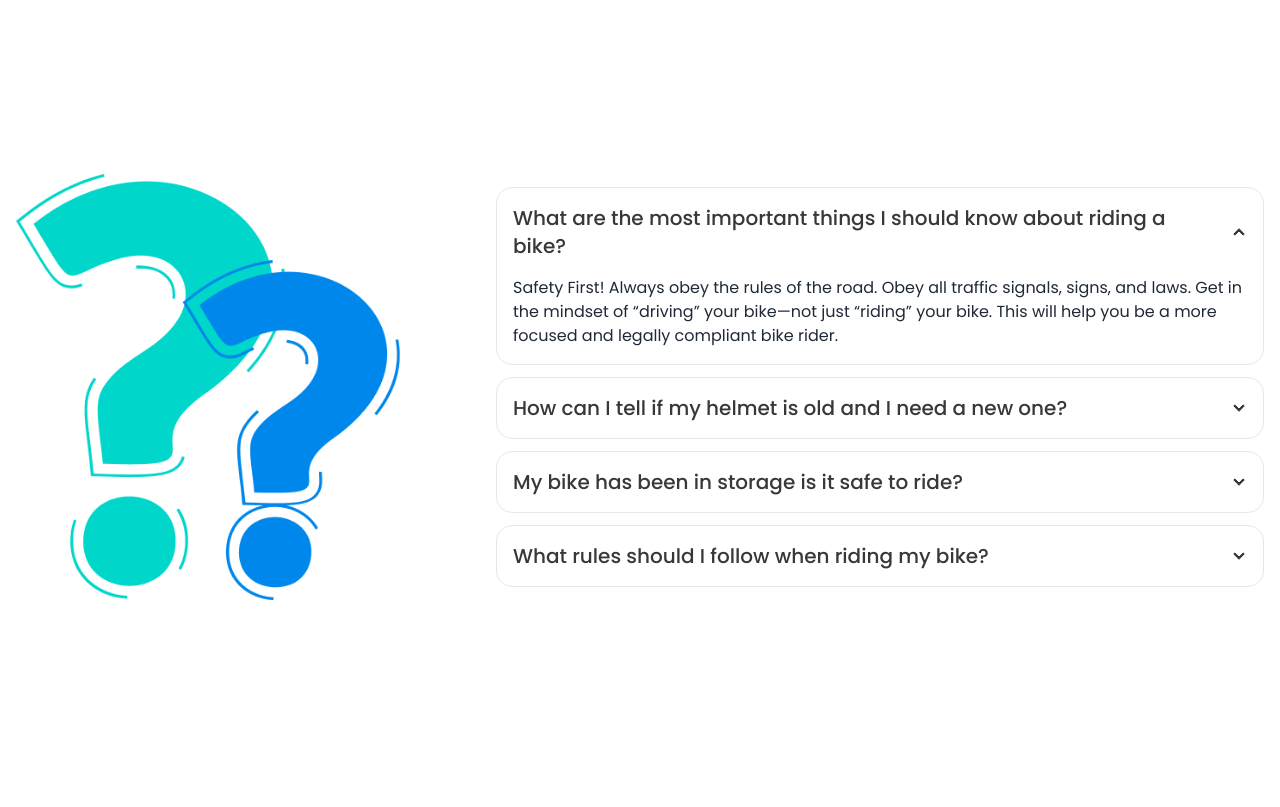
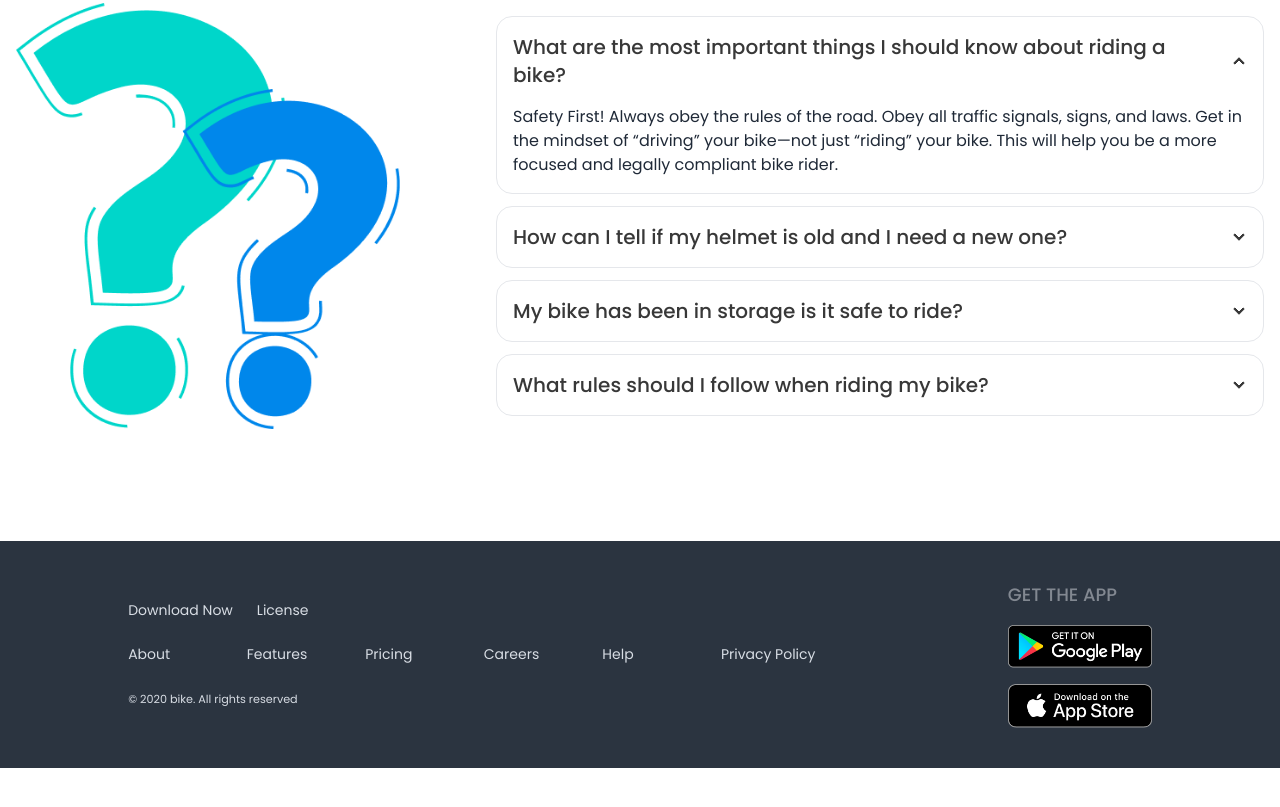
Before and after one commit to AwesomeMohsin/bike-zone-with-daisyui, a plain HTML site: page index.html in a window 1280 px wide. Shown: the part 2265-3072 px from the top of the page. After the commit the page ends 3033 px from the top, so only its background shows below. Drawn offline with nearby package versions, Linux system fonts and the light colour scheme.

Commit message:
footer added

```diff
--- a/index.html
+++ b/index.html
@@ -350,7 +350,7 @@
             <h3 class="text-5xl font-semibold text-center mb-12">Frequently Asked <span
                     class="text-bike-primary">Questions</span></h3>
 
-            <div class="hero min-h-screen">
+            <div class="hero">
                 <div class="hero-content gap-16 lg:gap-24 flex-col lg:flex-row">
                     <img src="./images/others/faq.png" class="w-3/4 lg:max-w-sm" />
 
@@ -423,12 +423,42 @@
 
         </section>
 
-        <!-- Footer -->
-        <footer>
 
-        </footer>
 
     </main>
+
+    <!-- Footer -->
+
+    <footer class="footer p-10 bg-neutral text-neutral-content items-center flex flex-col lg:flex-row justify-around ">
+        <div class="flex flex-col gap-6 ">
+            <div class="flex gap-6">
+                <p>Download Now</p>
+                <p>License</p>
+            </div>
+            <div class="grid grid-cols-3 md:grid-cols-6 gap-6">
+                <p>About</p>
+                <p>Features</p>
+                <p>Pricing</p>
+                <p>Careers</p>
+                <p>Help</p>
+                <p>Privacy Policy</p>
+            </div>
+            <div>
+                <p><small>© 2020 bike. All rights reserved</small></p>
+            </div>
+
+
+        </div>
+
+        <div>
+            <span class="footer-title  text-[#D9DBE1] text-lg font-medium">Get the App</span>
+            <div class="grid grid-cols-1 gap-4">
+                <a><img class="w-36" src="./images/others/android.png" alt=""></a>
+                <a><img class="w-36" src="./images/others/ios.png" alt=""></a>
+
+            </div>
+        </div>
+    </footer>
 
 
 
```
